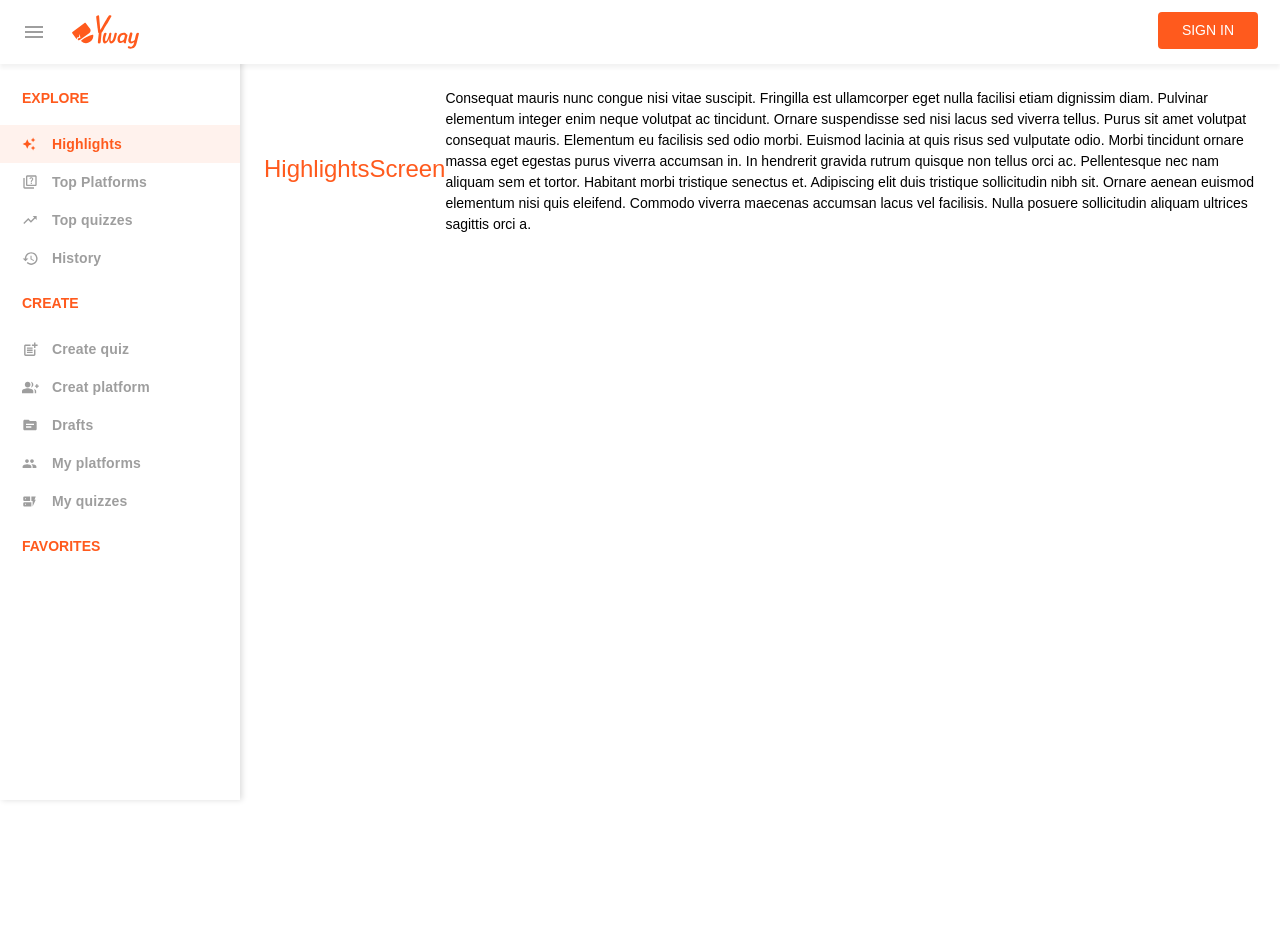
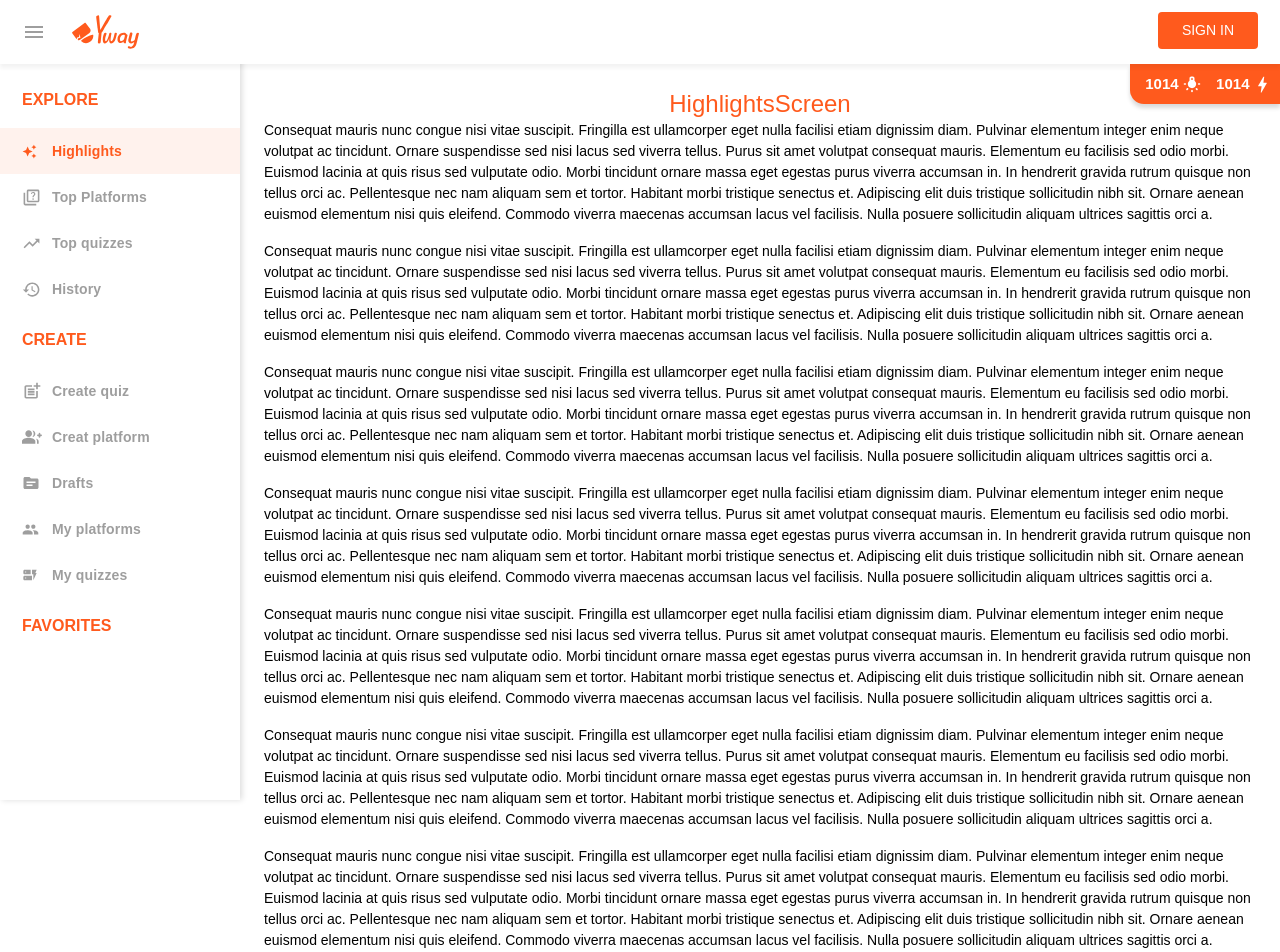
Before and after one commit to Yway-team/yway-front-end, a React (Create React App) app: page / in a window 1280 px wide. Shown: the top 952 px of the page. Before the commit the page ends 800 px from the top, so only its background shows below. Built offline with nearby package versions, Linux system fonts and the light colour scheme; no server answers.

Commit message:
added score bar

```diff
--- a/src/components/NavigationControl.js
+++ b/src/components/NavigationControl.js
@@ -15,7 +15,7 @@ import {
 import ListItem, { listItemClasses } from "@mui/material/ListItem";
 import { useHistory } from 'react-router-dom';
 import { styled, useTheme } from '@mui/material/styles';
-import { Menu, AutoAwesome, QuizOutlined, TrendingUp, History, PostAddOutlined, GroupAddRounded, Source, People, DynamicForm } from '@mui/icons-material';
+import { Menu, AutoAwesome, QuizOutlined, TrendingUp, History, PostAddOutlined, GroupAddRounded, Source, People, DynamicForm, TungstenRounded, Bolt } from '@mui/icons-material';
 import { Fragment, useState, useEffect } from 'react';
 import { GoogleLogin } from 'react-google-login';
 import { LOGIN } from '../graphql/user-mutations.js';
@@ -36,18 +36,18 @@ function NavigationControl(props) {
   const [currentURL, setcurrentURL] = useState(history.location.pathname);
 
   const exploreTabLists = [
-    ['Highlights', <AutoAwesome sx={{ fontSize: 14 }} />, '/highlights'],
-    ['Top Platforms', <QuizOutlined sx={{ fontSize: 16 }} />, '/platform'],
-    ['Top quizzes', <TrendingUp sx={{ fontSize: 16 }} />, '/quiz'],
-    ['History', <History sx={{ fontSize: 17 }} />, '/user/:userId/history'],
+    ['Highlights', <AutoAwesome sx={{ fontSize: 15 }} />, '/highlights'],
+    ['Top Platforms', <QuizOutlined sx={{ fontSize: 19 }} />, '/platform'],
+    ['Top quizzes', <TrendingUp sx={{ fontSize: 19 }} />, '/quiz'],
+    ['History', <History sx={{ fontSize: 19 }} />, '/user/:userId/history'],
   ];
   //GroupAddRounded,  Source, People, Drafts
   const createTabLists = [
-    ['Create quiz', <PostAddOutlined sx={{ fontSize: 17 }} />, '/quiz/create'],
-    ['Creat platform', <GroupAddRounded sx={{ fontSize: 17 }} />, '/platform/create'],
-    ['Drafts', <Source sx={{ fontSize: 16 }} />, '/user/:userId/drafts'],
-    ['My platforms', <People sx={{ fontSize: 15 }} />, '/user/:userId/platforms'],
-    ['My quizzes', <DynamicForm sx={{ fontSize: 15 }} />, '/user/:userId/quizzes'],
+    ['Create quiz', <PostAddOutlined sx={{ fontSize: 20 }} />, '/quiz/create'],
+    ['Creat platform', <GroupAddRounded sx={{ fontSize: 20 }} />, '/platform/create'],
+    ['Drafts', <Source sx={{ fontSize: 18 }} />, '/user/:userId/drafts'],
+    ['My platforms', <People sx={{ fontSize: 17 }} />, '/user/:userId/platforms'],
+    ['My quizzes', <DynamicForm sx={{ fontSize: 16 }} />, '/user/:userId/quizzes'],
   ];
 
 
@@ -110,12 +110,12 @@ function NavigationControl(props) {
     }),
   );
 
-  const title = (title) => <Typography sx={{ fontWeight: '700', fontSize: 14, color: theme.palette.primary.main, my: 2, marginLeft: '22px' }}>{title}</Typography>;
+  const title = (title) => <Typography sx={{ fontWeight: '700', fontSize: 16, color: theme.palette.primary.main, my: 2, marginLeft: '22px' }}>{title}</Typography>;
 
   const tabTile = (tabName, icon, url, index) => {
     var isActive = checkUrl(url);
     return (<ListItem key={index} button selected={isActive} onClick={() => handleNextRoute(url)}
-      sx={{ display: 'flex', alignItems: 'center', paddingLeft: '22px', py: '3px', }}>
+      sx={{ display: 'flex', alignItems: 'center', paddingLeft: '22px', py: '7px', }}>
       <ListItemIcon sx={{ minWidth: 30 }}>
         {icon}
       </ListItemIcon >
@@ -127,7 +127,7 @@ function NavigationControl(props) {
 
   return (
     <Fragment>
-      <AppBar position="fixed" sx={{ zIndex: (theme) => theme.zIndex.drawer + 1, background: theme.palette.common.white, boxShadow: '0px 4px 4px rgba(0, 0, 0, 0.05)' }}>
+      <AppBar position="fixed" sx={{ zIndex: (theme) => theme.zIndex.drawer + 2, background: theme.palette.common.white, boxShadow: '0px 4px 4px rgba(0, 0, 0, 0.05)' }}>
         <Toolbar style={{ padding: 0 }}>
           <Grid container justifyContent='space-between'>
             <Grid container item xs={4}>
@@ -140,7 +140,7 @@ function NavigationControl(props) {
             <Grid container item xs={4} justifyContent='flex-end'>
               <div>
                 {user.loggedin ?
-                  <AppBarMenus avatarSrc={user.avatar} />
+                  <AppBarMenus {...user} />
                   : <GoogleLogin
                     clientId={process.env.REACT_APP_CLIENT_ID}
                     isSignedIn={true}
@@ -166,6 +166,25 @@ function NavigationControl(props) {
         </Toolbar>
 
       </AppBar>
+      <Grid container justifyContent='flex-end' sx={{ zIndex: theme.zIndex.drawer, position: 'fixed' }}>
+        <Grid item container direction='row' sx={{
+          backgroundColor: theme.palette.primary.main,
+          height: '40px',
+          width: '150px',
+          justifyContent: 'space-around',
+          alignItems: 'center',
+          pl: 1,
+          borderRadius: '0px 0px 0px 14px',
+          boxShadow: '0px 4px 4px rgba(0, 0, 0, 0.15)'
+        }}>
+          <Grid container item xs={6} direction='row' alignItems='center' justifyContent='center'> <Typography sx={{ fontWeight: '700', fontSize: 15, color: theme.palette.common.white }}>1014</Typography>
+            <TungstenRounded sx={{ fill: theme.palette.common.white, fontSize: 20, ml: 0.4 }} /></Grid>
+
+          <Grid container item xs={6} direction='row' alignItems='center' justifyContent='center'> <Typography sx={{ fontWeight: '700', fontSize: 15, color: theme.palette.common.white }}>1014</Typography>
+            <Bolt sx={{ fill: theme.palette.common.white, fontSize: 21, ml: 0.3 }} /></Grid>
+
+        </Grid>
+      </Grid>
 
       <Drawer
         variant="persistent"
--- a/src/screens/HighlighsScreen.js
+++ b/src/screens/HighlighsScreen.js
@@ -1,7 +1,7 @@
-import { Box, Typography } from '@mui/material';
+import { Grid, Typography } from '@mui/material';
 export default function HighlightsScreen() {
     return (
-        <Box sx={{ display: 'flex', alignItems: 'center', justifyContent: 'center', height: '100%', width: '100%' }}>
+        <Grid direction='column' sx={{ display: 'flex', alignItems: 'center', justifyContent: 'center', height: '200%', width: '100%' }}>
             <Typography variant='h5' color='primary'>
                 HighlightsScreen
             </Typography>
@@ -18,6 +18,84 @@ export default function HighlightsScreen() {
                 eleifend. Commodo viverra maecenas accumsan lacus vel facilisis. Nulla
                 posuere sollicitudin aliquam ultrices sagittis orci a.
             </Typography>
-        </Box>
+            <Typography paragraph>
+                Consequat mauris nunc congue nisi vitae suscipit. Fringilla est ullamcorper
+                eget nulla facilisi etiam dignissim diam. Pulvinar elementum integer enim
+                neque volutpat ac tincidunt. Ornare suspendisse sed nisi lacus sed viverra
+                tellus. Purus sit amet volutpat consequat mauris. Elementum eu facilisis
+                sed odio morbi. Euismod lacinia at quis risus sed vulputate odio. Morbi
+                tincidunt ornare massa eget egestas purus viverra accumsan in. In hendrerit
+                gravida rutrum quisque non tellus orci ac. Pellentesque nec nam aliquam sem
+                et tortor. Habitant morbi tristique senectus et. Adipiscing elit duis
+                tristique sollicitudin nibh sit. Ornare aenean euismod elementum nisi quis
+                eleifend. Commodo viverra maecenas accumsan lacus vel facilisis. Nulla
+                posuere sollicitudin aliquam ultrices sagittis orci a.
+            </Typography>
+            <Typography paragraph>
+                Consequat mauris nunc congue nisi vitae suscipit. Fringilla est ullamcorper
+                eget nulla facilisi etiam dignissim diam. Pulvinar elementum integer enim
+                neque volutpat ac tincidunt. Ornare suspendisse sed nisi lacus sed viverra
+                tellus. Purus sit amet volutpat consequat mauris. Elementum eu facilisis
+                sed odio morbi. Euismod lacinia at quis risus sed vulputate odio. Morbi
+                tincidunt ornare massa eget egestas purus viverra accumsan in. In hendrerit
+                gravida rutrum quisque non tellus orci ac. Pellentesque nec nam aliquam sem
+                et tortor. Habitant morbi tristique senectus et. Adipiscing elit duis
+                tristique sollicitudin nibh sit. Ornare aenean euismod elementum nisi quis
+                eleifend. Commodo viverra maecenas accumsan lacus vel facilisis. Nulla
+                posuere sollicitudin aliquam ultrices sagittis orci a.
+            </Typography>
+            <Typography paragraph>
+                Consequat mauris nunc congue nisi vitae suscipit. Fringilla est ullamcorper
+                eget nulla facilisi etiam dignissim diam. Pulvinar elementum integer enim
+                neque volutpat ac tincidunt. Ornare suspendisse sed nisi lacus sed viverra
+                tellus. Purus sit amet volutpat consequat mauris. Elementum eu facilisis
+                sed odio morbi. Euismod lacinia at quis risus sed vulputate odio. Morbi
+                tincidunt ornare massa eget egestas purus viverra accumsan in. In hendrerit
+                gravida rutrum quisque non tellus orci ac. Pellentesque nec nam aliquam sem
+                et tortor. Habitant morbi tristique senectus et. Adipiscing elit duis
+                tristique sollicitudin nibh sit. Ornare aenean euismod elementum nisi quis
+                eleifend. Commodo viverra maecenas accumsan lacus vel facilisis. Nulla
+                posuere sollicitudin aliquam ultrices sagittis orci a.
+            </Typography>
+            <Typography paragraph>
+                Consequat mauris nunc congue nisi vitae suscipit. Fringilla est ullamcorper
+                eget nulla facilisi etiam dignissim diam. Pulvinar elementum integer enim
+                neque volutpat ac tincidunt. Ornare suspendisse sed nisi lacus sed viverra
+                tellus. Purus sit amet volutpat consequat mauris. Elementum eu facilisis
+                sed odio morbi. Euismod lacinia at quis risus sed vulputate odio. Morbi
+                tincidunt ornare massa eget egestas purus viverra accumsan in. In hendrerit
+                gravida rutrum quisque non tellus orci ac. Pellentesque nec nam aliquam sem
+                et tortor. Habitant morbi tristique senectus et. Adipiscing elit duis
+                tristique sollicitudin nibh sit. Ornare aenean euismod elementum nisi quis
+                eleifend. Commodo viverra maecenas accumsan lacus vel facilisis. Nulla
+                posuere sollicitudin aliquam ultrices sagittis orci a.
+            </Typography>
+            <Typography paragraph>
+                Consequat mauris nunc congue nisi vitae suscipit. Fringilla est ullamcorper
+                eget nulla facilisi etiam dignissim diam. Pulvinar elementum integer enim
+                neque volutpat ac tincidunt. Ornare suspendisse sed nisi lacus sed viverra
+                tellus. Purus sit amet volutpat consequat mauris. Elementum eu facilisis
+                sed odio morbi. Euismod lacinia at quis risus sed vulputate odio. Morbi
+                tincidunt ornare massa eget egestas purus viverra accumsan in. In hendrerit
+                gravida rutrum quisque non tellus orci ac. Pellentesque nec nam aliquam sem
+                et tortor. Habitant morbi tristique senectus et. Adipiscing elit duis
+                tristique sollicitudin nibh sit. Ornare aenean euismod elementum nisi quis
+                eleifend. Commodo viverra maecenas accumsan lacus vel facilisis. Nulla
+                posuere sollicitudin aliquam ultrices sagittis orci a.
+            </Typography>
+            <Typography paragraph>
+                Consequat mauris nunc congue nisi vitae suscipit. Fringilla est ullamcorper
+                eget nulla facilisi etiam dignissim diam. Pulvinar elementum integer enim
+                neque volutpat ac tincidunt. Ornare suspendisse sed nisi lacus sed viverra
+                tellus. Purus sit amet volutpat consequat mauris. Elementum eu facilisis
+                sed odio morbi. Euismod lacinia at quis risus sed vulputate odio. Morbi
+                tincidunt ornare massa eget egestas purus viverra accumsan in. In hendrerit
+                gravida rutrum quisque non tellus orci ac. Pellentesque nec nam aliquam sem
+                et tortor. Habitant morbi tristique senectus et. Adipiscing elit duis
+                tristique sollicitudin nibh sit. Ornare aenean euismod elementum nisi quis
+                eleifend. Commodo viverra maecenas accumsan lacus vel facilisis. Nulla
+                posuere sollicitudin aliquam ultrices sagittis orci a.
+            </Typography>
+        </Grid>
     );
 }
```
Also changed, not shown: src/components/AppBarMenus.js (+46 -28 lines).
